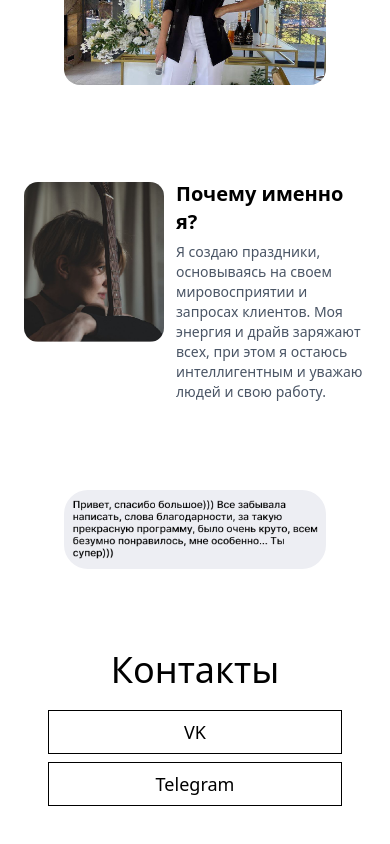
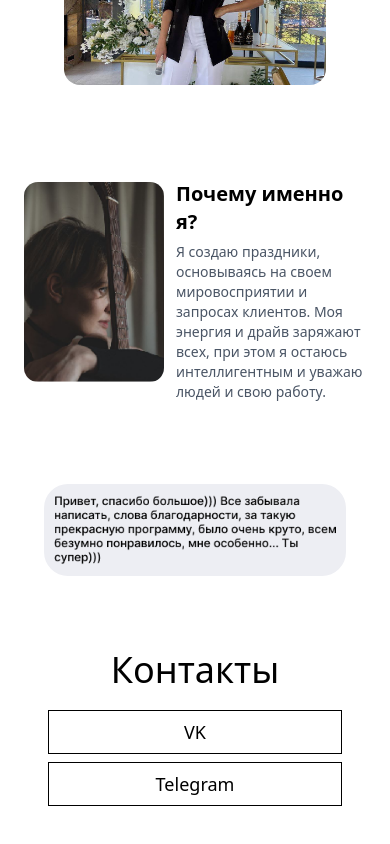
Before and after one commit to Pobos1/myself, a Next.js app: page / in a window 390 px wide. Shown: the part 2231-3075 px from the top of the page. Built offline with nearby package versions, Linux system fonts and the light colour scheme.

Commit message:
убрал стрелки

```diff
--- a/src/app/page.tsx
+++ b/src/app/page.tsx
@@ -170,7 +170,7 @@ export default function Home() {
               <ImageCarousel />
             </div>
             <div className=" flex flex-row ">
-              <div className="rounded-xl w-35 h-40 bg-[url(/square.png)] bg-cover bg-center shrink-0 me-3 mt-4"></div>
+              <div className="rounded-xl w-35 h-50 bg-[url(/square.png)] bg-cover bg-center shrink-0 me-3 mt-4"></div>
               <div className="flex flex-col">
                 <Paragraph
                   title="Почему именно я?"
@@ -178,7 +178,7 @@ export default function Home() {
                 />
               </div>
             </div>
-            <div className="px-10">
+            <div className="px-5">
               <ImageCarouselSecond />
             </div>
           </div>
--- a/src/components/ui/ImageCarouselSecond.tsx
+++ b/src/components/ui/ImageCarouselSecond.tsx
@@ -34,7 +34,7 @@ export default function ImageCarousel() {
               <CarouselItem key={i}>
                 <div className="flex items-center justify-center h-50">
                   <Image
-                    className="sm:rounded-xl rounded-3xl m-auto"
+                    className="sm:rounded-md rounded-3xl m-auto"
                     src={img.src}
                     alt={img.alt}
                     width={400}
```
